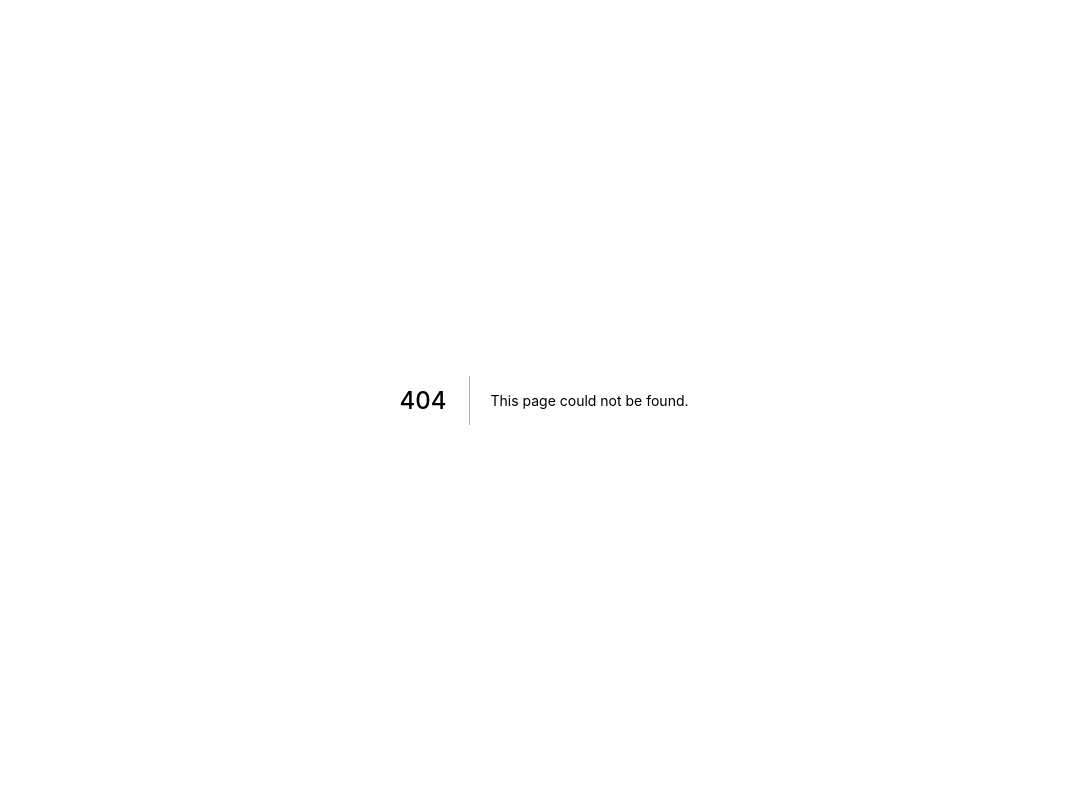
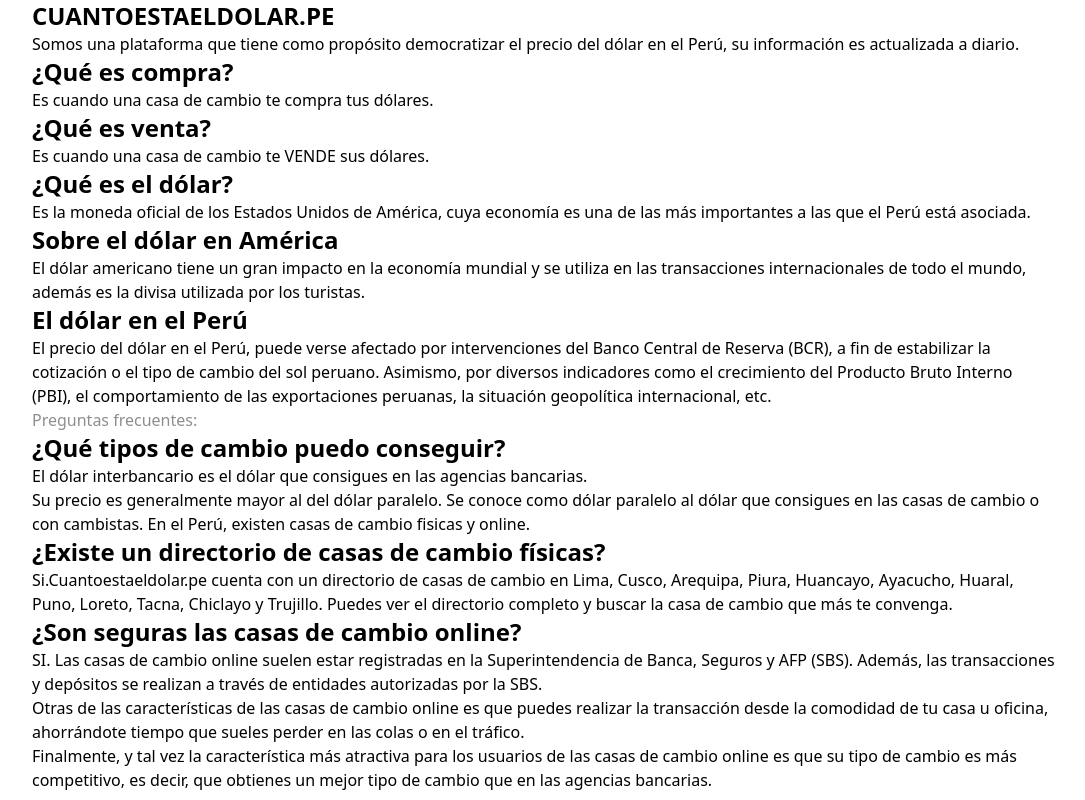
Before and after one commit to andrealemonroy/cednext, a Next.js app: page /newsChange in a window 1280 px wide. Before the commit this address had no page. Shown: the whole page, without its empty margins (96-1181 px from the left). Built offline with nearby package versions, Linux system fonts and the light colour scheme.

Commit message:
adición base del gráfico y noticias

```diff
--- /dev/null
+++ b/components/LineChart.jsx
@@ -0,0 +1,72 @@
+import { useMemo } from "react";
+import {
+  Chart as ChartJS,
+  CategoryScale,
+  LinearScale,
+  PointElement,
+  LineElement,
+  Title,
+  Tooltip,
+  Legend,
+  Filler,
+} from "chart.js";
+
+import { Line } from "react-chartjs-2";
+
+ChartJS.register(
+  CategoryScale,
+  LinearScale,
+  PointElement,
+  LineElement,
+  Title,
+  Tooltip,
+  Legend,
+  Filler
+);
+
+const scores1 = [3.5, 3.65, 3.70, 3.73, 3.74, 3.75, 3.70, 3.72, 3.75, 3.76, 3.5, 3.65, 3.70, 3.73, 3.74, 3.75, 3.70, 3.72, 3.75, 3.76, 3.75, 3.76, 3.74];
+const scores2 = [3.7, 3.85, 3.90, 3.93, 3.94, 3.95, 3.90, 3.92, 3.95, 3.96, 3.7, 3.85, 3.90, 3.93, 3.94, 3.95, 3.90, 3.92, 3.95, 3.96, 3.95, 3.96, 3.96];
+const labels = [0,1,2,4,5,6,7,8,9,10,11,12,13,14,15,16,17,18,19,20,21,22,23];
+
+const options = {
+    response : true,
+    scales : {
+        y: {
+            min: 3.2,
+            max:4
+        },
+        x: {
+            min:0
+        }
+    },
+}
+
+function LineChart() {
+    const data = useMemo(function(){
+
+        return {
+            datasets:[
+                {
+                    label:"Compra",
+                    data: scores1,
+                    tension: 0.3,
+                    borderColor: "rgb(124, 15, 82)",
+
+                },
+                {
+                    label:"Venta",
+                    data: scores2,
+                    tension: 0.3,
+                    borderColor: "rgb(9, 103, 89)",
+                }
+            ],
+            labels
+
+        }
+
+    },[]);
+
+    return <Line data={data} options={options} />
+}
+
+export default LineChart;
--- a/components/Title.jsx
+++ b/components/Title.jsx
@@ -1,6 +1,6 @@
 import React from "react";
 
-const Title = ({ type, text }) => {
+const Title = ({ type, text, align }) => {
   return (
     <>
       {type === "h1" ? (
--- a/package.json
+++ b/package.json
@@ -9,11 +9,13 @@
     "lint": "next lint"
   },
   "dependencies": {
+    "chart.js": "^3.6.0",
     "classnames": "^2.3.1",
     "html2canvas": "^1.4.1",
     "next": "12.1.4",
     "node-sass": "^7.0.1",
     "react": "18.0.0",
+    "react-chartjs-2": "^4.1.0",
     "react-dom": "18.0.0",
     "react-icons": "^4.3.1"
   },
--- a/pages/index.js
+++ b/pages/index.js
@@ -22,6 +22,13 @@
   exchangeBanks,
 }) {
   menu[0].path = 'exchangeHouses';
+  // menu[1].path = 'changeOnLine';
+  menu[2].path = 'variationDolar';
+  // menu[3].path = 'calculatorMoney';
+  menu[4].path = 'newsChange';
+  // menu[5].path = 'servicesChange';
+
+
   const [onlineExchange, setOnlineExchange] = useState();
   const [exchangeRate, setExchangeRate] = useState(exchangeSunat);
   const exportAsPicture = () => {
@@ -65,7 +72,7 @@
     elem.remove();
   };
   const exchange = (values) => {
-    // setOnlineExchange(onlineExchangeHouses)
+    // setOnlineExchange()
     let update;
     values.currencySent === "PEN"
       ? (update = onlineExchangeHouses.map((item) => {
@@ -114,6 +121,8 @@
       setOnlineExchange(res.data);
     });
   }, []);
+
+  console.log(exchangeSunat);
 
   return (
     <div>
--- /dev/null
+++ b/pages/newsChange.jsx
@@ -0,0 +1,63 @@
+import Title from "../components/Title";
+
+const newsChange = () => {
+  return (
+    <>
+        <Title
+          type="h2"
+          text="CUANTOESTAELDOLAR.PE"
+        />
+        <p>Somos una plataforma que tiene como propósito democratizar el precio del dólar en el Perú, su información es actualizada a diario.</p>
+        <Title
+          type="h2"
+          text="¿Qué es compra?"
+        />
+        <p>Es cuando una casa de cambio te compra tus dólares.</p>
+        <Title
+          type="h2"
+          text="¿Qué es venta?"
+        />
+        <p>Es cuando una casa de cambio te VENDE sus dólares.</p>
+        <Title
+          type="h2"
+          text="¿Qué es el dólar?"
+        />
+        <p>Es la moneda oficial de los Estados Unidos de América, cuya economía es una de las más importantes a las que el Perú está asociada.</p>
+        <Title
+          type="h2"
+          text="Sobre el dólar en América"
+        />
+        <p>El dólar americano tiene un gran impacto en la economía mundial y se utiliza en las transacciones internacionales de todo el mundo, además es la divisa utilizada por los turistas.</p>
+        <Title
+          type="h2"
+          text="El dólar en el Perú"
+        />
+        <p>El precio del dólar en el Perú, puede verse afectado por intervenciones del Banco Central de Reserva (BCR), a fin de estabilizar la cotización o el tipo de cambio del sol peruano. Asimismo, por diversos indicadores como el crecimiento del Producto Bruto Interno (PBI), el comportamiento de las exportaciones peruanas, la situación geopolítica internacional, etc.</p>
+        <Title
+          type="h3"
+          text="Preguntas frecuentes:"
+        />
+          <Title
+          type="h2"
+          text="¿Qué tipos de cambio puedo conseguir?"
+        />
+        <p>El dólar interbancario es el dólar que consigues en las agencias bancarias.</p>
+        <p>Su precio es generalmente mayor al del dólar paralelo. Se conoce como dólar paralelo al dólar que consigues en las casas de cambio o con cambistas. En el Perú, existen casas de cambio fisicas y online.</p>
+        <Title
+          type="h2"
+          text="¿Existe un directorio de casas de cambio físicas?"
+        />
+        <p>Si.<span>Cuantoestaeldolar.pe</span> cuenta con un directorio de casas de cambio en Lima, Cusco, Arequipa, Piura, Huancayo, Ayacucho, Huaral, Puno, Loreto, Tacna, Chiclayo y Trujillo. Puedes ver el directorio completo y buscar la casa de cambio que más te convenga.</p>
+        <Title
+          type="h2"
+          text="¿Son seguras las casas de cambio online?"
+        />
+        <p>SI. Las casas de cambio online suelen estar registradas en la Superintendencia de Banca, Seguros y AFP (SBS). Además, las transacciones y depósitos se realizan a través de entidades autorizadas por la SBS.</p>
+        <p>Otras de las características de las casas de cambio online es que puedes realizar la transacción desde la comodidad de tu casa u oficina, ahorrándote tiempo que sueles perder en las colas o en el tráfico.</p>
+        <p>Finalmente, y tal vez la característica más atractiva para los usuarios de las casas de cambio online es que su tipo de cambio es más competitivo, es decir, que obtienes un mejor tipo de cambio que en las agencias bancarias.</p>
+    </>
+
+  )
+}
+
+export default newsChange;
--- /dev/null
+++ b/pages/variationDolar.jsx
@@ -0,0 +1,27 @@
+import LineChart from "../components/LineChart";
+import Title from "../components/Title";
+import Menu from "../components/Navbar/Menu";
+
+const variationDolar = ( onlineVariationDolar, menu ) => {
+  return (
+    <>
+    {/* <Menu menu={menu} onlineVariationDolar={onlineVariationDolar} /> */}
+      <div className="containerTitle">
+        <Title
+          type="h2"
+          text="Variación del precio del dólar en el Perú"
+        />
+        <Title
+          type="h3"
+          text="Sigue el tipo de cambio en línea y encuentra el mejor momento para comprar o vender dolares en el Perú"
+        />
+        <button>Compartir</button>
+      </div>
+      <div className="containerGraph">
+        <LineChart />
+      </div>
+    </>
+  )
+}
+
+export default variationDolar;
--- a/utils/constants.jsx
+++ b/utils/constants.jsx
@@ -9,8 +9,8 @@
     path: "/",
   },
   {
-    name: "Variación del dólar",
-    path: "/blog",
+    name: "Variación de dólar",
+    path: "/LineChart",
   },
   {
     name: "Calcular",
```
Also changed, not shown: 2 other files (tests, documents, lock files or other folders).
